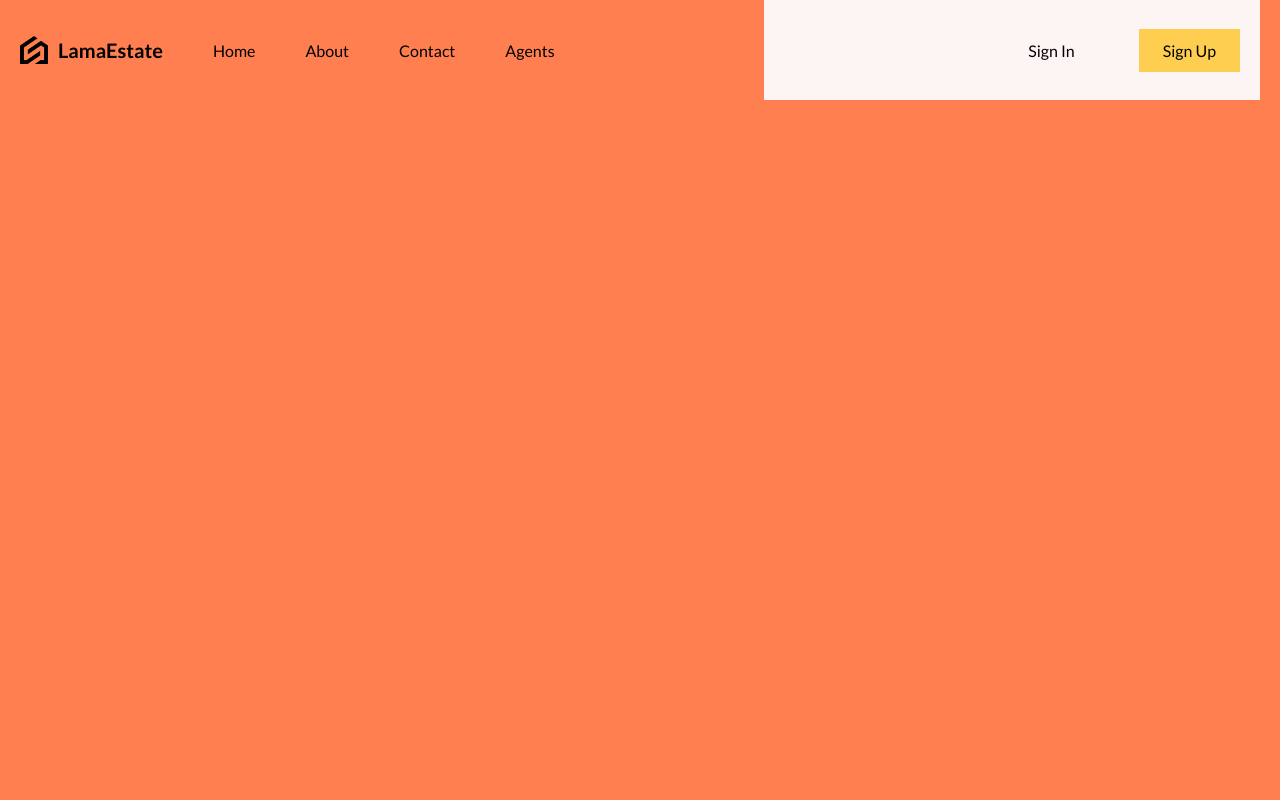
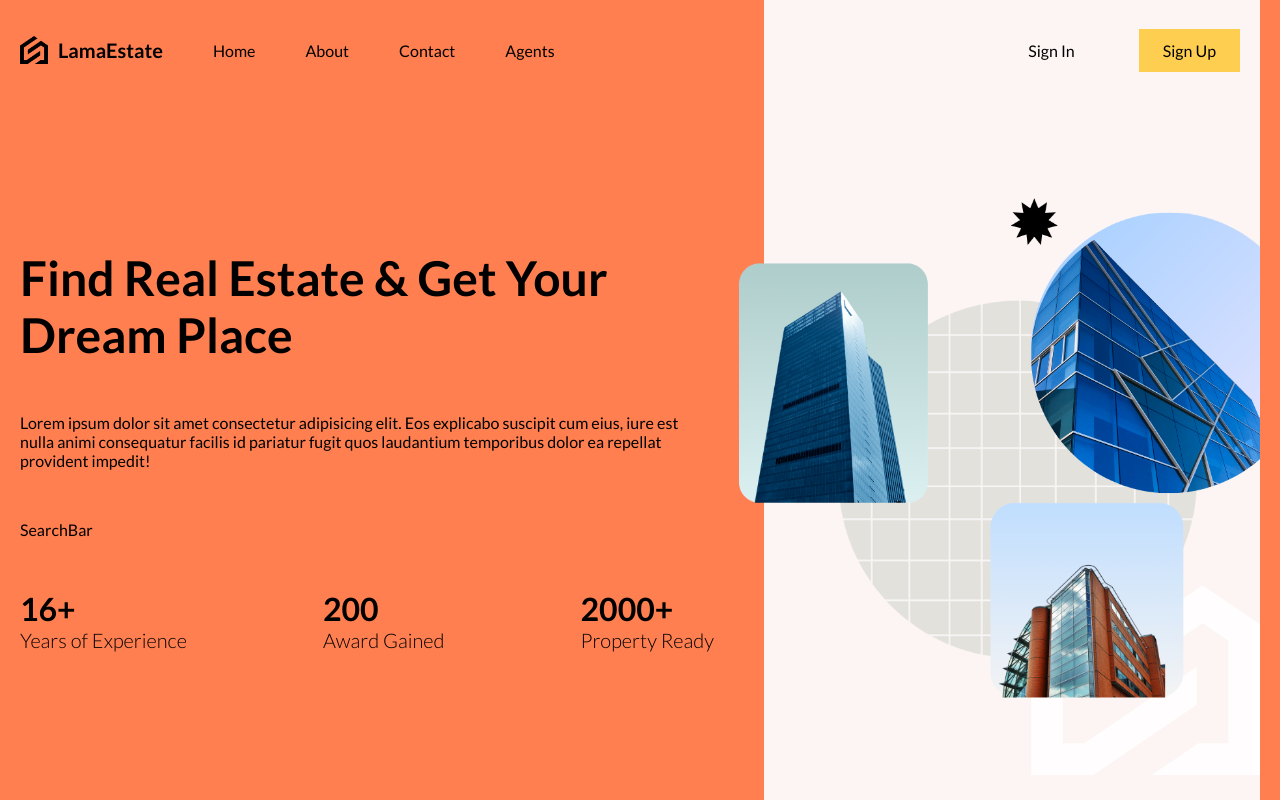
Before and after one commit to jonascura/react-realEstateApp, a React (Vite) app: page / in a window 1280 px wide. Shown: the top 800 px of the page. Built offline with nearby package versions, Linux system fonts and the light colour scheme.

Commit message:
create homePage & style

```diff
--- a/src/App.jsx
+++ b/src/App.jsx
@@ -1,10 +1,16 @@
+import "./layout.scss";
 import NavBar from "./componants/navbar/NavBar";
-import "./layout.scss";
+import HomePage from "./routes/HomePage";
 
 function App() {
   return (
     <div className="layout">
-      <NavBar />
+      <div className="nabar">
+        <NavBar />
+      </div>
+      <div className="content">
+        <HomePage />
+      </div>
     </div>
   )
 }
--- /dev/null
+++ b/src/componants/navbar/SearchBar.jsx
@@ -0,0 +1,10 @@
+import React from 'react';
+import "./searchBar.scss"
+
+const SearchBar = () => {
+  return (
+    <div className='searchBar'>SearchBar</div>
+  )
+}
+
+export default SearchBar
--- a/src/layout.scss
+++ b/src/layout.scss
@@ -9,6 +9,8 @@
   margin-right: auto;
   padding-left: 20px;
   padding-right: 20px;
+  display: flex;
+  flex-direction: column;
 
   @include lg {
     background-color: coral;
@@ -24,4 +26,10 @@
     background-color: red;
     max-width: 640px;
   }
+
+  .content {
+    flex: 1;
+    // background-color: rebeccapurple;
+    // height: calc(100vh - 100px);
+  }
 }
--- /dev/null
+++ b/src/routes/HomePage.jsx
@@ -0,0 +1,45 @@
+import React from 'react';
+import "./homePage.scss";
+import SearchBar from '../componants/navbar/SearchBar';
+
+const HomePage = () => {
+  return (
+    <div className='homePage'>
+      <div className='textContainer'>
+        {/* wrapper prevents right bg overlap */}
+        <div className='wrapper'>
+          <h1 className='title'>
+            Find Real Estate & Get Your Dream Place
+          </h1>
+          <p>
+            Lorem ipsum dolor sit amet consectetur adipisicing elit. Eos
+            explicabo suscipit cum eius, iure est nulla animi consequatur
+            facilis id pariatur fugit quos laudantium temporibus dolor ea
+            repellat provident impedit!
+          </p>
+
+          <SearchBar />
+          <div className="boxes">
+            <div className="box">
+              <h1>16+</h1>
+              <h2>Years of Experience</h2>
+            </div>
+            <div className="box">
+              <h1>200</h1>
+              <h2>Award Gained</h2>
+            </div>
+            <div className="box">
+              <h1>2000+</h1>
+              <h2>Property Ready</h2>
+            </div>
+          </div>
+        </div>
+      </div>
+      <div className='imgContainer'>
+        <img src="/bg.png" alt='' />
+      </div>
+    </div>
+  )
+}
+
+export default HomePage
--- /dev/null
+++ b/src/routes/homePage.scss
@@ -0,0 +1,83 @@
+@import "../responsive.scss";
+
+.homePage {
+  display: flex;
+  height: 100%;
+
+  .textContainer {
+    flex: 3;
+    .wrapper {
+      // prevents right bg overlap
+      padding-right: 100px;
+      display: flex;
+      flex-direction: column;
+      justify-content: center;
+      gap: 50px;
+      height: 100%;
+
+      @include lg{
+        padding-right: 50px;
+      }
+
+      @include md{
+        padding: 0;
+      }
+
+      @include sm{
+        justify-content: flex-start;
+      }
+
+      .title {
+        font-size: 64px;
+
+        @include lg {
+          font-size: 48px;
+        }
+      }
+
+      .boxes {
+        display: flex;
+        justify-content: space-between;
+
+        @include sm {
+          display: none;
+        }
+
+        h1 {
+          font-size: 36px;
+
+          @include lg {
+            font-size: 32px;
+          }
+        }
+
+        h2 {
+          font-size: 20px;
+          font-weight: 300;
+        }
+      }
+    }
+  }
+
+  .imgContainer {
+    flex: 2;
+    background-color: #fcf5f3;
+    position: relative;
+    display: flex;
+    align-items: center;
+
+    @include md {
+      display: none;
+    }
+
+    img {
+      width: 115%;
+      position: absolute;
+      right: 0;
+
+      @include lg {
+        width: 105%;
+      }
+    }
+  }
+}
```
Also changed, not shown: src/componants/navbar/searchBar.scss (added).
